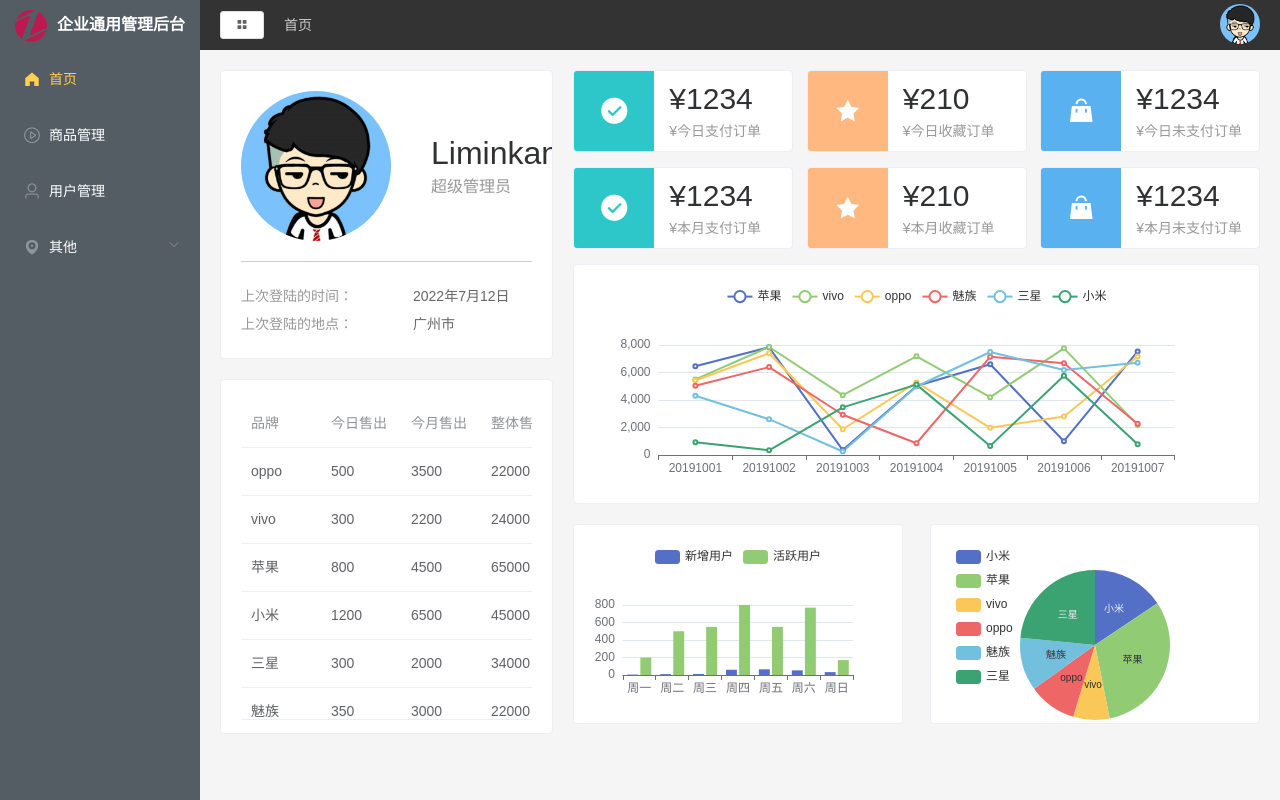
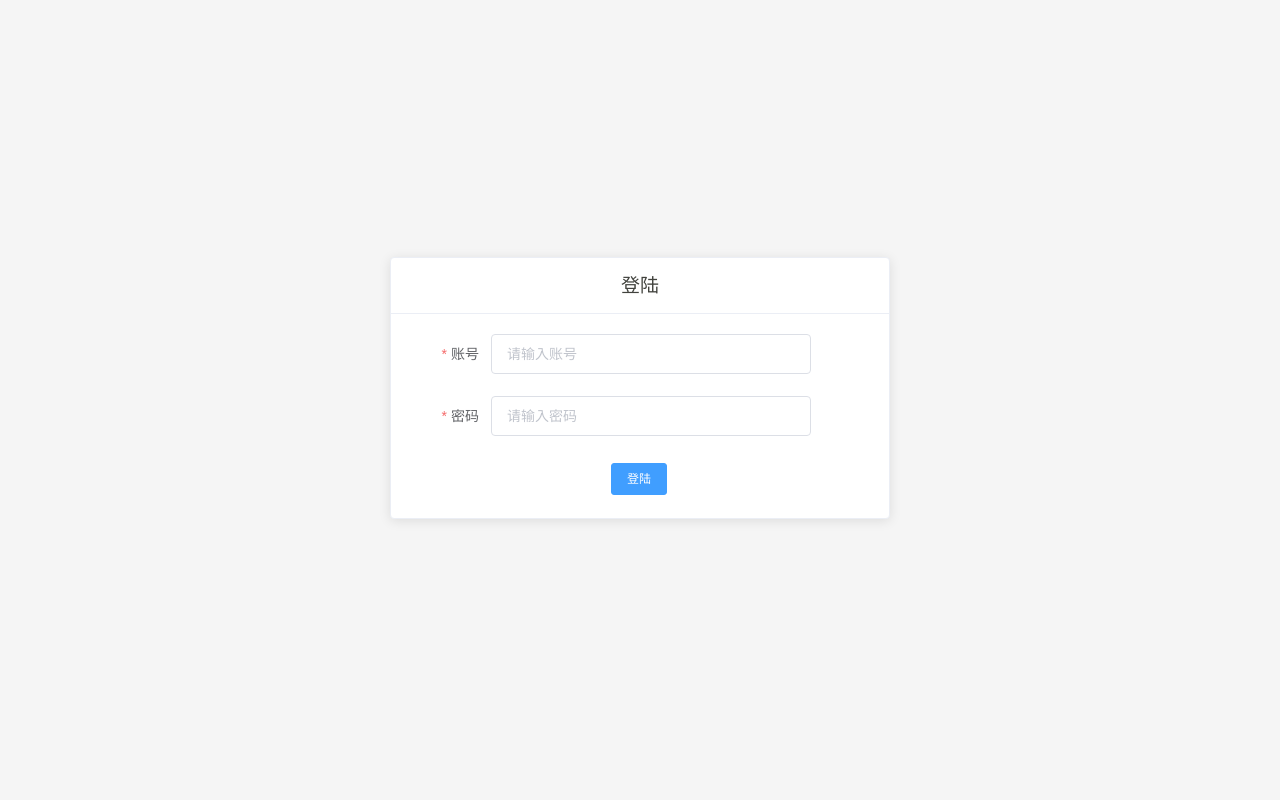
Before and after one commit to MANHongLee/management-system, a Vue app: page /#/login in a window 1280 px wide. Before the commit this address led to /#/home. Built offline with nearby package versions, Linux system fonts and the light colour scheme; the HTML template or start-up script is replaced by a standard one.

Commit message:
1、完成login页绘制 2、完成不同账户导航权限划分 3、完成登陆、退出功能 4、完成token的存储和删除

```diff
--- a/package.json
+++ b/package.json
@@ -13,6 +13,7 @@
   "dependencies": {
     "echarts": "^5.3.3",
     "element-ui": "^2.15.9",
+    "js-cookie": "^3.0.1",
     "mockjs": "^1.1.0",
     "vue": "^2.5.2",
     "vue-router": "^3.0.1",
--- a/src/api/data.js
+++ b/src/api/data.js
@@ -7,7 +7,7 @@ import axios from "../api/axios";
 //接口调用 , parmas为接口调用传入的参数
 export const getMenu = (params) => {
     return axios.request({
-        url: '/premission/getMenu',
+        url: '/data/getMenu',
         method: 'POST',
         data: params,
     })
--- a/src/api/mock.js
+++ b/src/api/mock.js
@@ -4,6 +4,8 @@ import Mock from 'mockjs';
 //引入home页面的mock数据模拟函数
 import homeApi from '../api/mockServerData/home'
 import tableDataApi from '../api/mockServerData/tableData'
+import premissionApi from '../api/mockServerData/permission'
 
  Mock.mock('/home/getData', homeApi.getStatisticalData);
  Mock.mock('/data/getTableData', tableDataApi.getTableData);
+ Mock.mock('/data/getMenu', premissionApi.getMenu);
--- /dev/null
+++ b/src/api/mockServerData/permission.js
@@ -0,0 +1,93 @@
+import Mock from 'mockjs'
+export default {
+    getMenu: config => {
+        console.log(config);
+        const { username, password } = JSON.parse(config.body)
+        // 先判断用户是否存在
+        // 判断账号和密码是否对应
+        if (username === 'admin' && password === 'admin') {
+            return {
+                code: 20000,
+                data: {
+                    menu: [
+                        {
+                            path: "/",
+                            name: "home",
+                            label: "首页",
+                            icon: "s-home",
+                            url: "Home/Home",
+                        },
+                        {
+                            path: "/mall",
+                            name: "mall",
+                            label: "商品管理",
+                            icon: "video-play",
+                            url: "MallManage/MallManage",
+                        },
+                        {
+                            path: "/user",
+                            name: "user",
+                            label: "用户管理",
+                            icon: "user",
+                            url: "UserManage/UserManage",
+                        },
+                        {
+                            label: "其他",
+                            icon: "location",
+                            children: [
+                                {
+                                    path: "/other/pageOne",
+                                    name: "page1",
+                                    label: "页面1",
+                                    icon: "setting",
+                                    url: "Other/PageOne",
+                                },
+                                {
+                                    path: "/other/pageTwo",
+                                    name: "page2",
+                                    label: "页面2",
+                                    icon: "setting",
+                                    url: "Other/PageTwo",
+                                },
+                            ],
+                        },
+                    ],
+                    token: Mock.Random.guid(),
+                    message: '获取成功'
+                }
+            }
+        } else if (username === 'test' && password === 'test') {
+            return {
+                code: 20000,
+                data: {
+                    menu: [
+                        {
+                            path: "/",
+                            name: "home",
+                            label: "首页",
+                            icon: "s-home",
+                            url: "Home/Home",
+                        },
+                        {
+                            path: "/user",
+                            name: "user",
+                            label: "用户管理",
+                            icon: "user",
+                            url: "UserManage/UserManage",
+                        },
+                    ],
+                    token: Mock.Random.guid(),
+                    message: '获取成功'
+                }
+            }
+        } else {
+            return {
+                code: -999,
+                data: {
+                    message: '账号/密码错误'
+                }
+            }
+        }
+
+    }
+}
--- a/src/components/CommonAside.vue
+++ b/src/components/CommonAside.vue
@@ -12,26 +12,37 @@
     <!-- <h3>{{isCollapse ? '后台' : '企业通用管理后台'}}</h3> -->
     <div class="logoBox">
       <div class="logo">
-        <img src="../assets/images/zjzl_logo.png" title="企业通用管理后台">
+        <img src="../assets/images/zjzl_logo.png" title="企业通用管理后台" />
       </div>
-      <div class="name" v-show="!isCollapse">
-        企业通用管理后台
+      <div class="name" v-show="!isCollapse">企业通用管理后台</div>
     </div>
-    </div>
-    <el-menu-item @click="clickMenu(item)" v-for="item in noChildren" :index="item.path" :key="item.path">
+    <el-menu-item
+      @click="clickMenu(item)"
+      v-for="item in noChildren"
+      :index="item.path"
+      :key="item.path"
+    >
       <i :class="'el-icon-' + item.icon"></i>
-      <span slot="title">{{item.label}}</span>
+      <span slot="title">{{ item.label }}</span>
     </el-menu-item>
 
-    <el-submenu v-for="(item, index) in hasChildren" :index="index + ''" :key="item.path">
+    <el-submenu
+      v-for="(item, index) in hasChildren"
+      :index="index + ''"
+      :key="item.path"
+    >
       <template slot="title">
         <i :class="'el-icon-' + item.icon"></i>
-        <span slot="title">{{item.label}}</span>
+        <span slot="title">{{ item.label }}</span>
       </template>
-      <el-menu-item-group v-for="chilItem in item.children" :index="chilItem.path" :key="chilItem.path">
+      <el-menu-item-group
+        v-for="chilItem in item.children"
+        :index="chilItem.path"
+        :key="chilItem.path"
+      >
         <el-menu-item :index="chilItem.name" @click="clickMenu(chilItem)">
           <i :class="'el-icon-' + chilItem.icon"></i>
-            {{chilItem.label}}
+          {{ chilItem.label }}
         </el-menu-item>
       </el-menu-item-group>
     </el-submenu>
@@ -39,54 +50,13 @@
 </template>
 
 <script>
-import {mapMultation} from "vuex";
+import { mapMultation } from "vuex";
+import { getMenu } from '../api/data'
 export default {
   data() {
     return {
-      menu: [
-        {
-          path: "/",
-          name: "home",
-          label: "首页",
-          icon: "s-home",
-          url: "Home/Home",
-        },
-        {
-          path: "/mall",
-          name: "mall",
-          label: "商品管理",
-          icon: "video-play",
-          url: "MallManage/MallManage",
-        },
-        {
-          path: "/user",
-          name: "user",
-          label: "用户管理",
-          icon: "user",
-          url: "UserManage/UserManage",
-        },
-        {
-          label: "其他",
-          icon: "location",
-          children: [
-            {
-              path: "/other/pageOne",
-              name: "page1",
-              label: "页面1",
-              icon: "setting",
-              url: "Other/PageOne",
-            },
-            {
-              path: "/other/pageTwo",
-              name: "page2",
-              label: "页面2",
-              icon: "setting",
-              url: "Other/PageTwo",
-            },
-          ],
-        },
-      ],
-      currentMenuPath: "/"
+      menu: this.$store.state.user.menu,
+      currentMenuPath: "/",
     };
   },
   watch: {
@@ -101,42 +71,43 @@ export default {
       console.log(key, keyPath);
     },
     //点击处理导航栏，传入当前的导航模块item
-    clickMenu (item){
+    clickMenu(item) {
       //切换模块路由 根据数据的name值切换
       // console.log(item);
       this.$router.push({
-            name:item.name,
+        name: item.name,
       });
       //管理header中显示的标签label名称
       // this.$store.commit('labelManage', item);
       this.$store.commit("handelTabsList", item);
     },
     //修改当前路径进行高亮显示
-    changeCurrentMenuPath (){
+    changeCurrentMenuPath() {
       this.currentMenuPath = this.$route.path;
       //若果当前的路由为home页面，则放回根路由 “/”
-      if(this.$route.path == "/home"){
+      if (this.$route.path == "/home") {
         this.currentMenuPath = "/";
       }
-    }
+    },
   },
   computed: {
     //过滤菜单项，选出有子菜单的和没有子菜单的菜单项
-    noChildren (){
-        return this.menu.filter(item => !item.children);
+    noChildren() {
+      return this.menu.filter((item) => !item.children);
     },
-    hasChildren (){
-        return this.menu.filter(item => item.children);
+    hasChildren() {
+      return this.menu.filter((item) => item.children);
     },
     //使用全局注册的$store.state拿到state属性，然后里面的子仓库tab的state的isCollapse值
     //现在isCollapse这个值是公共的 所有人都可以通过$store来拿到
-    isCollapse (){
+    isCollapse() {
       return this.$store.state.tab.isCollapse;
-    }
     },
-  mounted (){
+  },
+  mounted() {
     // this.currentMenuPath();
-  }
+
+  },
 };
 </script>
 
@@ -145,19 +116,19 @@ export default {
   width: 200px;
   min-height: 400px;
 }
-.el-menu{
+.el-menu {
   height: 100%;
   border: none;
-    .logoBox{
+  .logoBox {
     display: flex;
     height: 50px;
     justify-content: center;
     align-items: center;
-      .logo{
+    .logo {
       height: 30px;
     }
   }
-    .name{
+  .name {
     padding-left: 10px;
     font-weight: 700;
     font-size: 16px;
--- a/src/components/CommonHeader.vue
+++ b/src/components/CommonHeader.vue
@@ -22,13 +22,13 @@
       </el-breadcrumb>
     </div>
     <div class="r-part">
-      <el-dropdown trigger="hover" size="medium">
+      <el-dropdown trigger="hover" size="medium" @command="handleCommand">
         <span>
           <img class="userImage" :src="userImgUrl" />
         </span>
         <el-dropdown-menu>
-          <el-dropdown-item>个人中心</el-dropdown-item>
-          <el-dropdown-item>退出</el-dropdown-item>
+          <el-dropdown-item >个人中心</el-dropdown-item>
+          <el-dropdown-item command="signOut" @click="signOut()">退出</el-dropdown-item>
         </el-dropdown-menu>
       </el-dropdown>
     </div>
@@ -44,6 +44,11 @@ export default {
     };
   },
   methods: {
+    handleCommand(command) {
+      if (command == 'signOut') {
+        this.signOut();
+      }
+    },
     handleMenu() {
       this.$store.commit("collapseManage");
     },
@@ -51,6 +56,16 @@ export default {
       console.log(item);
       this.$store.commit("handelTabsList", item);
     },
+    signOut() {
+      // console.log("signOut successful!");
+      //触发方法移除 token
+      this.$store.commit("removeToken");
+      // console.log(this.$store.state.user.token);
+      //判断如果token为空，则说明已退出，回到login页
+      if (!this.$store.state.user.token) {
+        this.$router.push({ name: 'login'});
+      }
+    }
   },
   computed: {
     menuLabel() {
--- a/src/router/index.js
+++ b/src/router/index.js
@@ -56,6 +56,11 @@ export default new Router({
         }
       ]
     },
+    {
+      path: '/login',
+      name: 'login',
+      component: () => import('../views/login/login.vue'),
+    }
 
   ]
 })
--- a/src/store/index.js
+++ b/src/store/index.js
@@ -2,6 +2,7 @@ import Vue from 'vue';
 import Vuex from 'vuex';
 import tab from '../store/tab';
 import head from '../store/head';
+import user from '../store/user';
 
 //全局的注入Vuex
 Vue.use(Vuex);
@@ -11,5 +12,6 @@ export default new Vuex.Store({
     modules: {
         tab,
         head,
+        user,
     }
 })
--- /dev/null
+++ b/src/views/login/login.vue
@@ -0,0 +1,119 @@
+<template>
+  <el-card class="login-container">
+    <div slot="header" class="login-title">登陆</div>
+    <el-form ref="form" :model="form" label-width="80px" :rules="rules">
+      <el-form-item label="账号" prop="username" style="width: 400px">
+        <el-input
+          type="input"
+          v-model="form.username"
+          placeholder="请输入账号"
+          :clearable="true"
+        ></el-input>
+      </el-form-item>
+      <el-form-item label="密码" prop="password" style="width: 400px">
+        <el-input
+          type="password"
+          v-model="form.password"
+          placeholder="请输入密码"
+          :clearable="true"
+          show-password
+        ></el-input>
+      </el-form-item>
+      <el-form-item class="login-submit">
+        <el-button
+          type="primary"
+          size="small"
+          @click="login"
+          class="login-submit"
+          @keyup.enter="keyDown(e)"
+          >登陆</el-button
+        >
+      </el-form-item>
+    </el-form>
+  </el-card>
+</template>
+
+<script>
+// import Mock from "mockjs";
+import { getMenu } from "../../api/data";
+export default {
+  name: "login",
+  data() {
+    return {
+      form: {},
+      rules: {
+        username: [
+          { required: true, message: "请输入账号", trigger: "blur" },
+          {
+            min: 3,
+            max: 10,
+            message: "长度在 3 到 10 个字符",
+            trigger: "blur",
+          },
+        ],
+        password: [{ required: true, message: "请输入密码", trigger: "blur" }],
+      },
+    };
+  },
+  methods: {
+    login() {
+      getMenu(this.form).then((res) => {
+        console.log(res);
+        const { code, data } = res.data;
+        if (code === 20000) {
+          this.$store.commit("setToken", data.token);
+          this.$store.commit("setMenu", data.menu);
+          //   console.log(this.$store.state.user.menu);
+          this.$router.push({ name: "home" });
+        } else {
+          this.$message({
+            message: data.message,
+            type: "warning",
+          });
+        }
+      });
+
+      // console.log(token);
+      // this.$store.commit('setToken', token);
+      // this.$router.push({ name: 'home'});
+    },
+    keyDown(e) {
+      // 回车则执行登录方法 enter键的ASCII是13
+      if (e.keyCode == 13 || e.keyCode == 100) {
+        this.login(); // 定义的登录方法
+      }
+    },
+  },
+  mounted() {
+    // 绑定监听事件
+    window.addEventListener("keydown", this.keyDown);
+  },
+  destroyed() {
+    // 销毁事件
+    window.removeEventListener("keydown", this.keyDown, false);
+  },
+};
+</script>
+
+<style lang="less" scoped>
+.login-container {
+  // margin: 100px auto;
+  position: relative;
+  left: 50%;
+  top: 50%;
+  margin-left: -250px;
+  margin-top: -143px;
+  width: 500px;
+  .login-title {
+    // weight: bold;
+    font-size: 19px;
+    color: rgb(65, 66, 61);
+    text-align: center;
+  }
+}
+.login-submit {
+  margin: 0px 60px 0px 60px;
+  // text-align: center;
+  // margin-left: -16px;
+}
+</style>
```
Also changed, not shown: src/main.js (+14 -0 lines), src/store/user.js (added, +28 -0 lines), 1 other file (tests, documents, lock files or other folders). Lines whose indentation alone changed are shown as unchanged.
